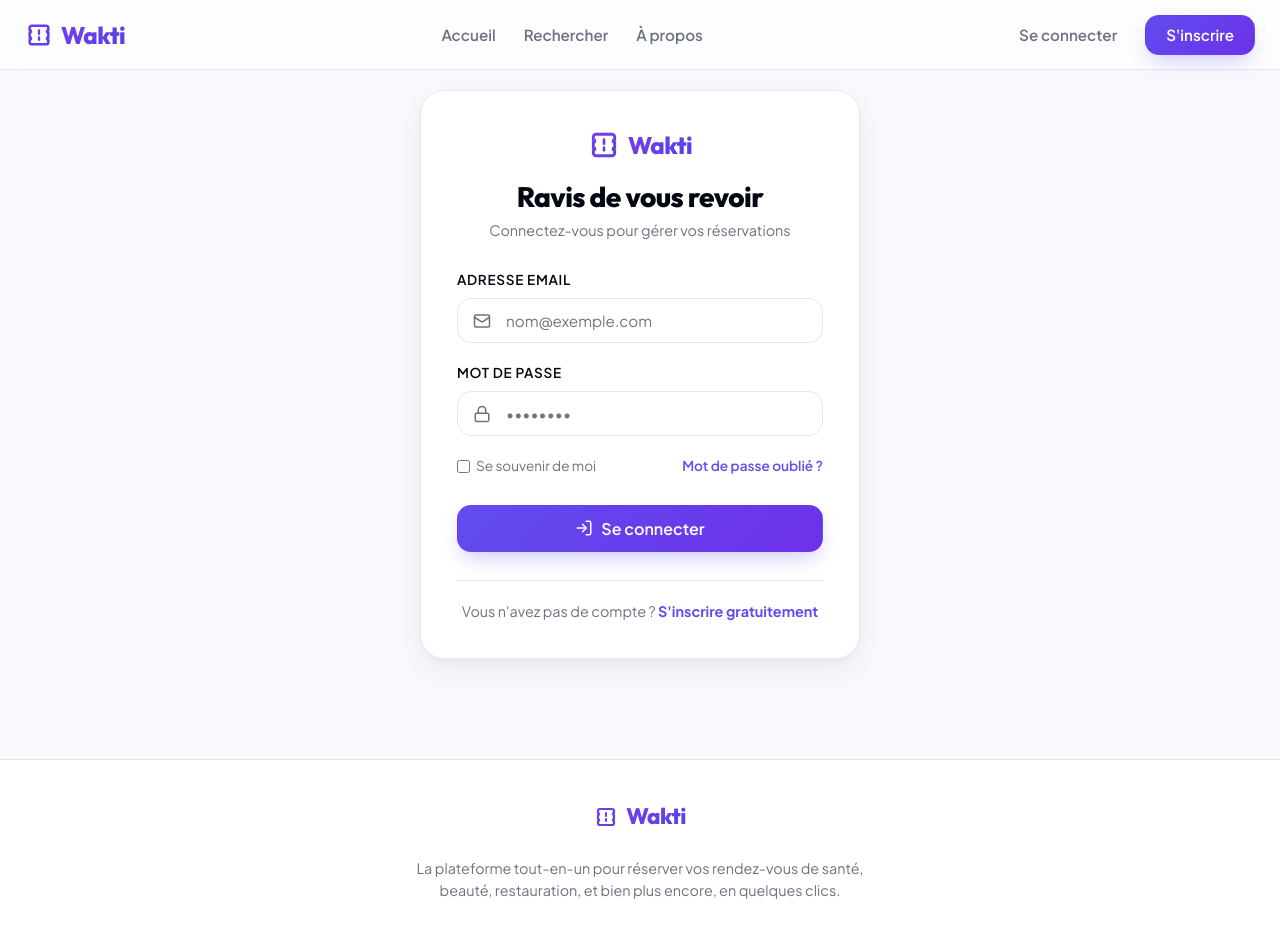
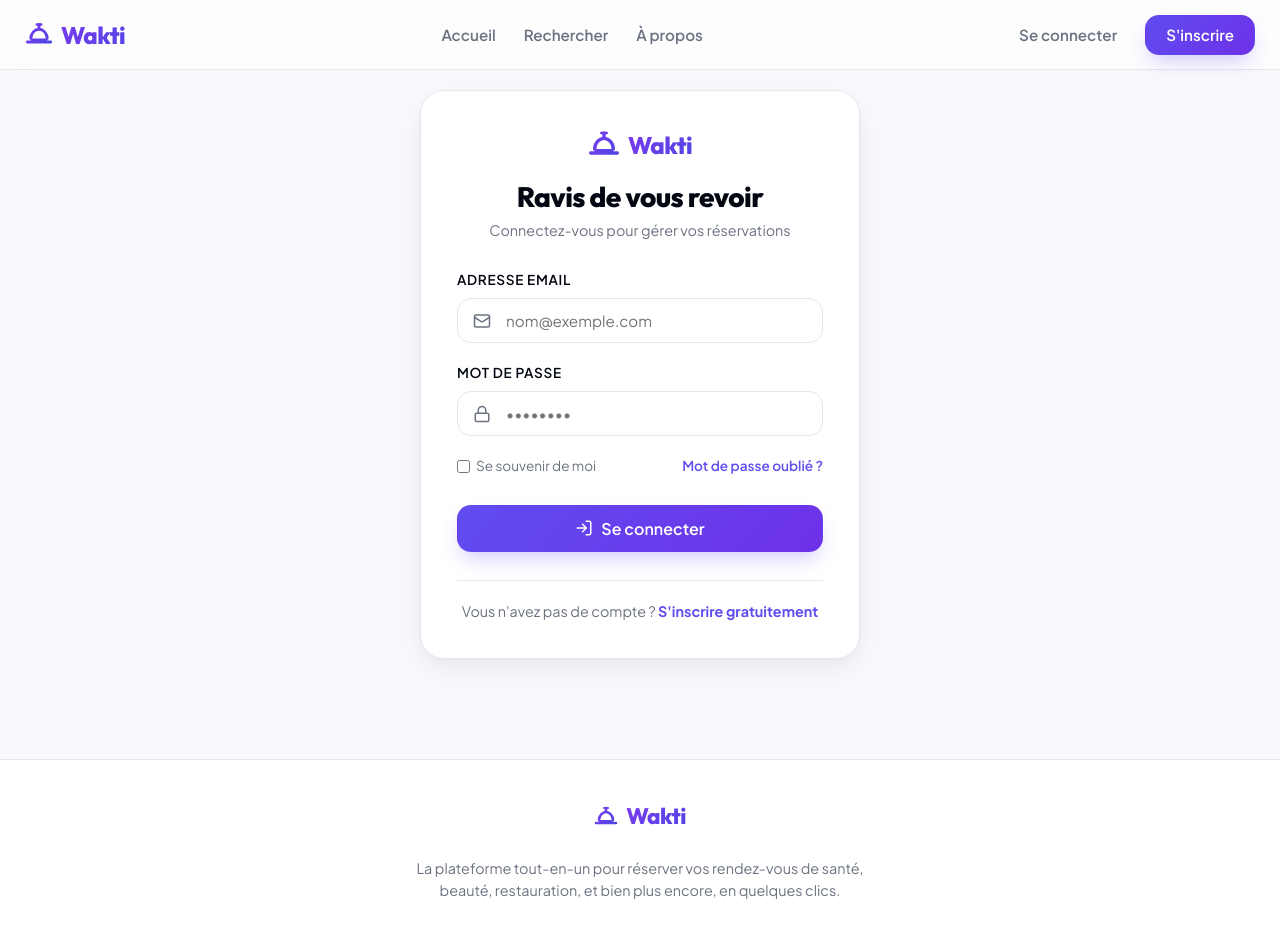
Before and after one commit to Nada-Touil/projet-9antra, a React (Vite) app in the folder Frontend/: page /login in a window 1280 px wide. Shown: the top 932 px of the page. Built offline with nearby package versions, Linux system fonts and the light colour scheme.

Commit message:
Replace logo with a premium desk bell/concierge bell design representing booking services, next to the Wakti text

```diff
--- a/Frontend/src/components/Footer.jsx
+++ b/Frontend/src/components/Footer.jsx
@@ -7,10 +7,13 @@ const Footer = () => {
       <div className="footer-content">
         <div className="logo-container" style={{ justifyContent: 'center', marginBottom: '8px', gap: '8px' }}>
           <svg width="24" height="24" viewBox="0 0 24 24" fill="none" xmlns="http://www.w3.org/2000/svg" style={{ flexShrink: 0 }}>
-            <path d="M4 8V6C4 4.89543 4.89543 4 6 4H18C19.1046 4 20 4.89543 20 6V8C18.5 8 18.5 10 20 10V14C18.5 14 18.5 16 20 16V18C20 19.1046 19.1046 20 18 20H6C4.89543 20 4 19.1046 4 18V16C5.5 16 5.5 14 4 14V10C5.5 10 5.5 8 4 8Z" stroke="url(#logo-grad-footer)" strokeWidth="2.2" strokeLinecap="round" strokeLinejoin="round" />
-            <path d="M12 8V16" stroke="url(#logo-grad-footer)" strokeWidth="2" strokeDasharray="3 3" strokeLinecap="round" />
+            <path d="M5 15C5 10.5 8.5 7 12 7C15.5 7 19 10.5 19 15" stroke="url(#logo-grad-footer)" strokeWidth="2.5" strokeLinecap="round" />
+            <path d="M12 3V7" stroke="url(#logo-grad-footer)" strokeWidth="2.5" strokeLinecap="round" />
+            <path d="M10 3H14" stroke="url(#logo-grad-footer)" strokeWidth="2" strokeLinecap="round" />
+            <path d="M2 18H22" stroke="url(#logo-grad-footer)" strokeWidth="2.5" strokeLinecap="round" />
+            <rect x="5" y="15" width="14" height="3" rx="1.5" fill="url(#logo-grad-footer)" />
             <defs>
-              <linearGradient id="logo-grad-footer" x1="2" y1="2" x2="22" y2="22" gradientUnits="userSpaceOnUse">
+              <linearGradient id="logo-grad-footer" x1="2" y1="3" x2="22" y2="18" gradientUnits="userSpaceOnUse">
                 <stop offset="0%" stopColor="#7c3aed" />
                 <stop offset="100%" stopColor="#4f46e5" />
               </linearGradient>
--- a/Frontend/src/components/Header.jsx
+++ b/Frontend/src/components/Header.jsx
@@ -24,10 +24,13 @@ const Header = () => {
     <header className="header glass">
       <div className="logo-container" onClick={() => navigate('/')} style={{ display: 'flex', alignItems: 'center', gap: '8px', cursor: 'pointer' }}>
         <svg width="28" height="28" viewBox="0 0 24 24" fill="none" xmlns="http://www.w3.org/2000/svg" style={{ flexShrink: 0 }}>
-          <path d="M4 8V6C4 4.89543 4.89543 4 6 4H18C19.1046 4 20 4.89543 20 6V8C18.5 8 18.5 10 20 10V14C18.5 14 18.5 16 20 16V18C20 19.1046 19.1046 20 18 20H6C4.89543 20 4 19.1046 4 18V16C5.5 16 5.5 14 4 14V10C5.5 10 5.5 8 4 8Z" stroke="url(#logo-grad-header)" strokeWidth="2.2" strokeLinecap="round" strokeLinejoin="round" />
-          <path d="M12 8V16" stroke="url(#logo-grad-header)" strokeWidth="2" strokeDasharray="3 3" strokeLinecap="round" />
+          <path d="M5 15C5 10.5 8.5 7 12 7C15.5 7 19 10.5 19 15" stroke="url(#logo-grad-header)" strokeWidth="2.5" strokeLinecap="round" />
+          <path d="M12 3V7" stroke="url(#logo-grad-header)" strokeWidth="2.5" strokeLinecap="round" />
+          <path d="M10 3H14" stroke="url(#logo-grad-header)" strokeWidth="2" strokeLinecap="round" />
+          <path d="M2 18H22" stroke="url(#logo-grad-header)" strokeWidth="2.5" strokeLinecap="round" />
+          <rect x="5" y="15" width="14" height="3" rx="1.5" fill="url(#logo-grad-header)" />
           <defs>
-            <linearGradient id="logo-grad-header" x1="2" y1="2" x2="22" y2="22" gradientUnits="userSpaceOnUse">
+            <linearGradient id="logo-grad-header" x1="2" y1="3" x2="22" y2="18" gradientUnits="userSpaceOnUse">
               <stop offset="0%" stopColor="#7c3aed" />
               <stop offset="100%" stopColor="#4f46e5" />
             </linearGradient>
--- a/Frontend/src/pages/Login.jsx
+++ b/Frontend/src/pages/Login.jsx
@@ -50,10 +50,13 @@ const Login = () => {
         <div style={{ textAlign: 'center', marginBottom: '28px' }}>
           <div className="logo-container" style={{ justifyContent: 'center', marginBottom: '16px', gap: '8px' }}>
             <svg width="32" height="32" viewBox="0 0 24 24" fill="none" xmlns="http://www.w3.org/2000/svg" style={{ flexShrink: 0 }}>
-              <path d="M4 8V6C4 4.89543 4.89543 4 6 4H18C19.1046 4 20 4.89543 20 6V8C18.5 8 18.5 10 20 10V14C18.5 14 18.5 16 20 16V18C20 19.1046 19.1046 20 18 20H6C4.89543 20 4 19.1046 4 18V16C5.5 16 5.5 14 4 14V10C5.5 10 5.5 8 4 8Z" stroke="url(#logo-grad-login)" strokeWidth="2.2" strokeLinecap="round" strokeLinejoin="round" />
-              <path d="M12 8V16" stroke="url(#logo-grad-login)" strokeWidth="2" strokeDasharray="3 3" strokeLinecap="round" />
+              <path d="M5 15C5 10.5 8.5 7 12 7C15.5 7 19 10.5 19 15" stroke="url(#logo-grad-login)" strokeWidth="2.5" strokeLinecap="round" />
+              <path d="M12 3V7" stroke="url(#logo-grad-login)" strokeWidth="2.5" strokeLinecap="round" />
+              <path d="M10 3H14" stroke="url(#logo-grad-login)" strokeWidth="2" strokeLinecap="round" />
+              <path d="M2 18H22" stroke="url(#logo-grad-login)" strokeWidth="2.5" strokeLinecap="round" />
+              <rect x="5" y="15" width="14" height="3" rx="1.5" fill="url(#logo-grad-login)" />
               <defs>
-                <linearGradient id="logo-grad-login" x1="2" y1="2" x2="22" y2="22" gradientUnits="userSpaceOnUse">
+                <linearGradient id="logo-grad-login" x1="2" y1="3" x2="22" y2="18" gradientUnits="userSpaceOnUse">
                   <stop offset="0%" stopColor="#7c3aed" />
                   <stop offset="100%" stopColor="#4f46e5" />
                 </linearGradient>
--- a/Frontend/src/pages/Register.jsx
+++ b/Frontend/src/pages/Register.jsx
@@ -113,10 +113,13 @@ const Register = () => {
             <div style={{ textAlign: 'center', marginBottom: '28px' }}>
               <div className="logo-container" style={{ justifyContent: 'center', marginBottom: '16px', gap: '8px' }}>
                 <svg width="32" height="32" viewBox="0 0 24 24" fill="none" xmlns="http://www.w3.org/2000/svg" style={{ flexShrink: 0 }}>
-                  <path d="M4 8V6C4 4.89543 4.89543 4 6 4H18C19.1046 4 20 4.89543 20 6V8C18.5 8 18.5 10 20 10V14C18.5 14 18.5 16 20 16V18C20 19.1046 19.1046 20 18 20H6C4.89543 20 4 19.1046 4 18V16C5.5 16 5.5 14 4 14V10C5.5 10 5.5 8 4 8Z" stroke="url(#logo-grad-reg)" strokeWidth="2.2" strokeLinecap="round" strokeLinejoin="round" />
-                  <path d="M12 8V16" stroke="url(#logo-grad-reg)" strokeWidth="2" strokeDasharray="3 3" strokeLinecap="round" />
+                  <path d="M5 15C5 10.5 8.5 7 12 7C15.5 7 19 10.5 19 15" stroke="url(#logo-grad-reg)" strokeWidth="2.5" strokeLinecap="round" />
+                  <path d="M12 3V7" stroke="url(#logo-grad-reg)" strokeWidth="2.5" strokeLinecap="round" />
+                  <path d="M10 3H14" stroke="url(#logo-grad-reg)" strokeWidth="2" strokeLinecap="round" />
+                  <path d="M2 18H22" stroke="url(#logo-grad-reg)" strokeWidth="2.5" strokeLinecap="round" />
+                  <rect x="5" y="15" width="14" height="3" rx="1.5" fill="url(#logo-grad-reg)" />
                   <defs>
-                    <linearGradient id="logo-grad-reg" x1="2" y1="2" x2="22" y2="22" gradientUnits="userSpaceOnUse">
+                    <linearGradient id="logo-grad-reg" x1="2" y1="3" x2="22" y2="18" gradientUnits="userSpaceOnUse">
                       <stop offset="0%" stopColor="#7c3aed" />
                       <stop offset="100%" stopColor="#4f46e5" />
                     </linearGradient>
```
